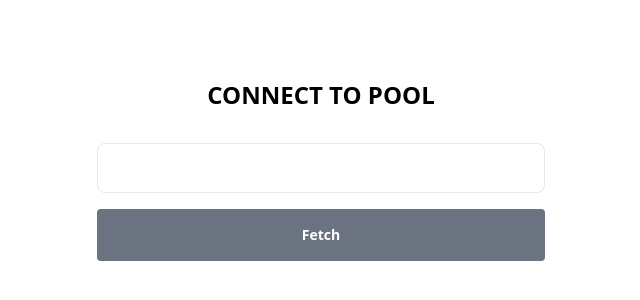
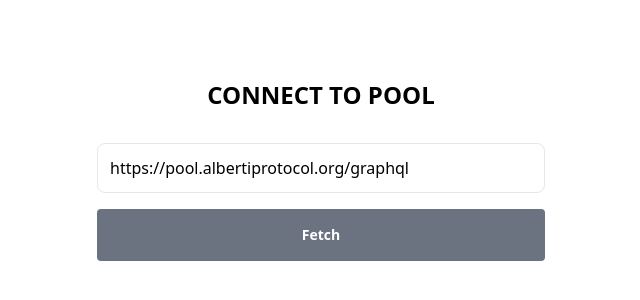
Before and after one commit to 22388o/vaani, a Vue app: page /#/ in a window 1280 px wide. Shown: the part 238-538 px from the top of the page, without its empty margins (251-891 px from the left). Built offline with nearby package versions, Linux system fonts and the light colour scheme.

Commit message:
refactor: Optimize image loading in App.vue
This commit optimizes the image loading logic in the App.vue component. It removes unnecessary whitespace and improves the conditional rendering of the yellow box. These changes enhance the performance and visual appearance of the page.

```diff
--- a/src/router.js
+++ b/src/router.js
@@ -10,8 +10,8 @@ const router = createRouter({
       component: () => import('./views/HomeView.vue')
     },
     {
-      path: "/timeline",
-      name: "timeline",
+      path: '/timeline',
+      name: 'timeline',
       component: () => import('./views/TimelineView.vue')
     },
     {
--- a/src/views/HomeView.vue
+++ b/src/views/HomeView.vue
@@ -13,11 +13,16 @@ const serverData = ref({
   oldestEntryDate: '2024-06-23T02:33:45.581Z'
 })
 
-const pool = ref(localStorage.getItem('pool'))
+let pool = ref('https://pool.albertiprotocol.org/graphql')
 
 const fetchServerInfo = async () => {
   try {
+    localStorage.setItem('pool', pool.value)
+
     const data = await getServerInfo(pool.value)
+
+    console.log('server:', data)
+
     if (data) {
       serverData.value = data
     } else {
@@ -28,10 +33,7 @@ const fetchServerInfo = async () => {
   }
 }
 
-const connect = async (event) => {
-  event.preventDefault()
-  localStorage.setItem('pool', pool.value)
-  await fetchServerInfo()
+const connect = async () => {
   router.push('/timeline')
 }
 </script>
@@ -52,6 +54,7 @@ const connect = async (event) => {
           </div>
 
           <h3 class="mb-8 text-2xl font-bold uppercase font-heading">Connect To Pool</h3>
+
           <input
             class="w-full py-3 pl-3 mb-4 bg-white border rounded-lg"
             type="text"
```
Also changed, not shown: src/App.vue (+5 -5 lines).
